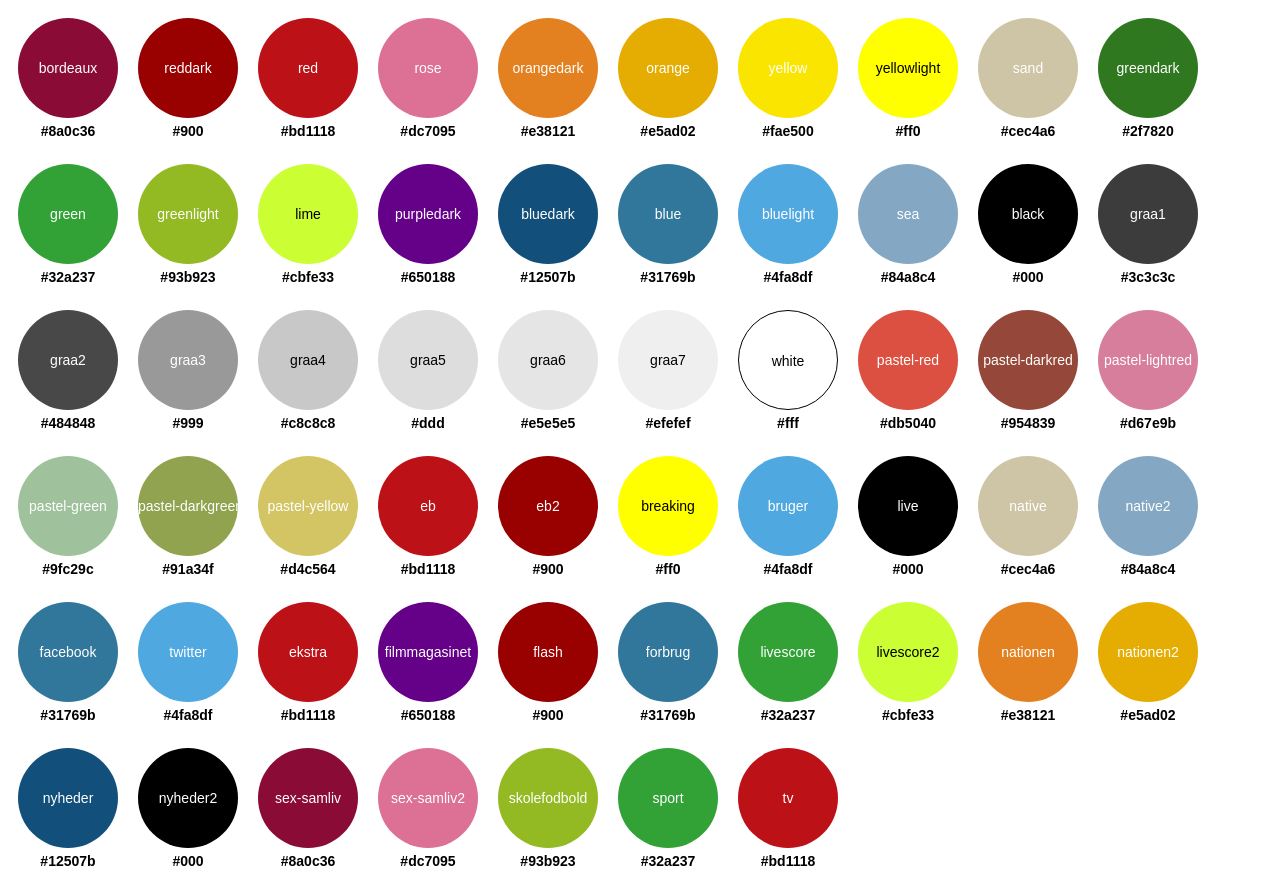
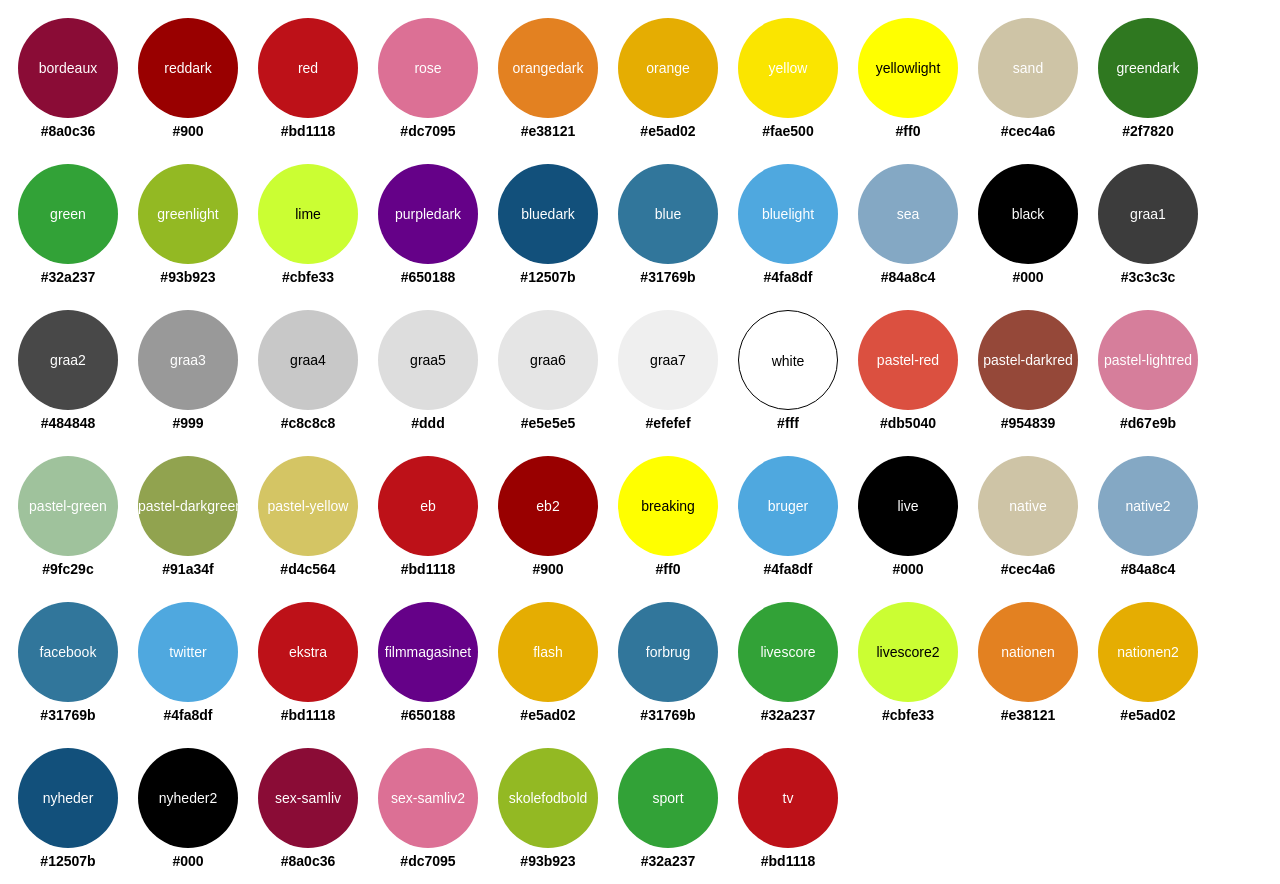
Before and after one commit to EkstraBladetUdvikling/eb-colors, a website: page example/index.html in a window 1280 px wide. Drawn offline with Linux system fonts and the light colour scheme.

Commit message:
Changed flash color to orange

```diff
--- a/example/eb-colors-classes.js
+++ b/example/eb-colors-classes.js
@@ -448,7 +448,7 @@
                 ".bg--flash"
             ],
             "declarations": {
-                "background": "#900",
+                "background": "#e5ad02",
                 "color": "#fff"
             }
         },
@@ -974,7 +974,7 @@
                 ".color--flash"
             ],
             "declarations": {
-                "color": "#900"
+                "color": "#e5ad02"
             }
         },
         {
--- a/example/eb-colors-classes.json
+++ b/example/eb-colors-classes.json
@@ -448,7 +448,7 @@
                 ".bg--flash"
             ],
             "declarations": {
-                "background": "#900",
+                "background": "#e5ad02",
                 "color": "#fff"
             }
         },
@@ -974,7 +974,7 @@
                 ".color--flash"
             ],
             "declarations": {
-                "color": "#900"
+                "color": "#e5ad02"
             }
         },
         {
--- a/package.json
+++ b/package.json
@@ -1,6 +1,6 @@
 {
   "name": "@ekstra-bladet/eb-colors",
-  "version": "2.0.3",
+  "version": "2.1.0",
   "description": "EB colors for SCSS and CSS",
   "scripts": {
     "build": "npm run build-css-vars && npm run build-css-classes && npm run convert-rgb",
--- a/src/sections/_flash.scss
+++ b/src/sections/_flash.scss
@@ -1,5 +1,5 @@
 $eb-color-flash: (
-  "flash": map-get($eb-colors-colors, "reddark")
+  "flash": map-get($eb-colors-colors, "orange")
 );
 
 $eb-print-bg: true !default;
```
Also changed, not shown: README.md, dist/eb-colors-classes.css, dist/eb-colors-css-vars.css, dist/eb-colors-vars-rgb.css, example/eb-colors-example.png.
